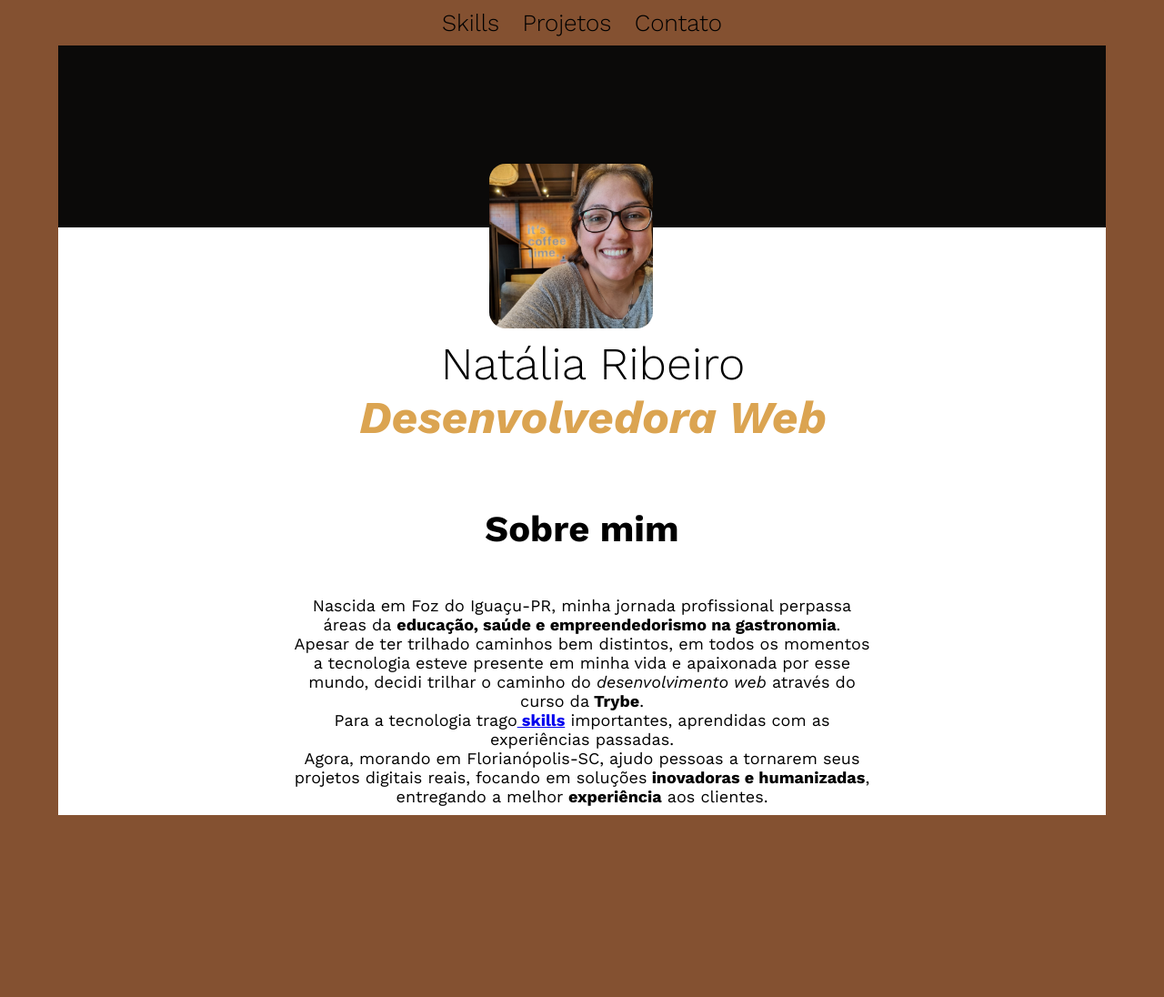
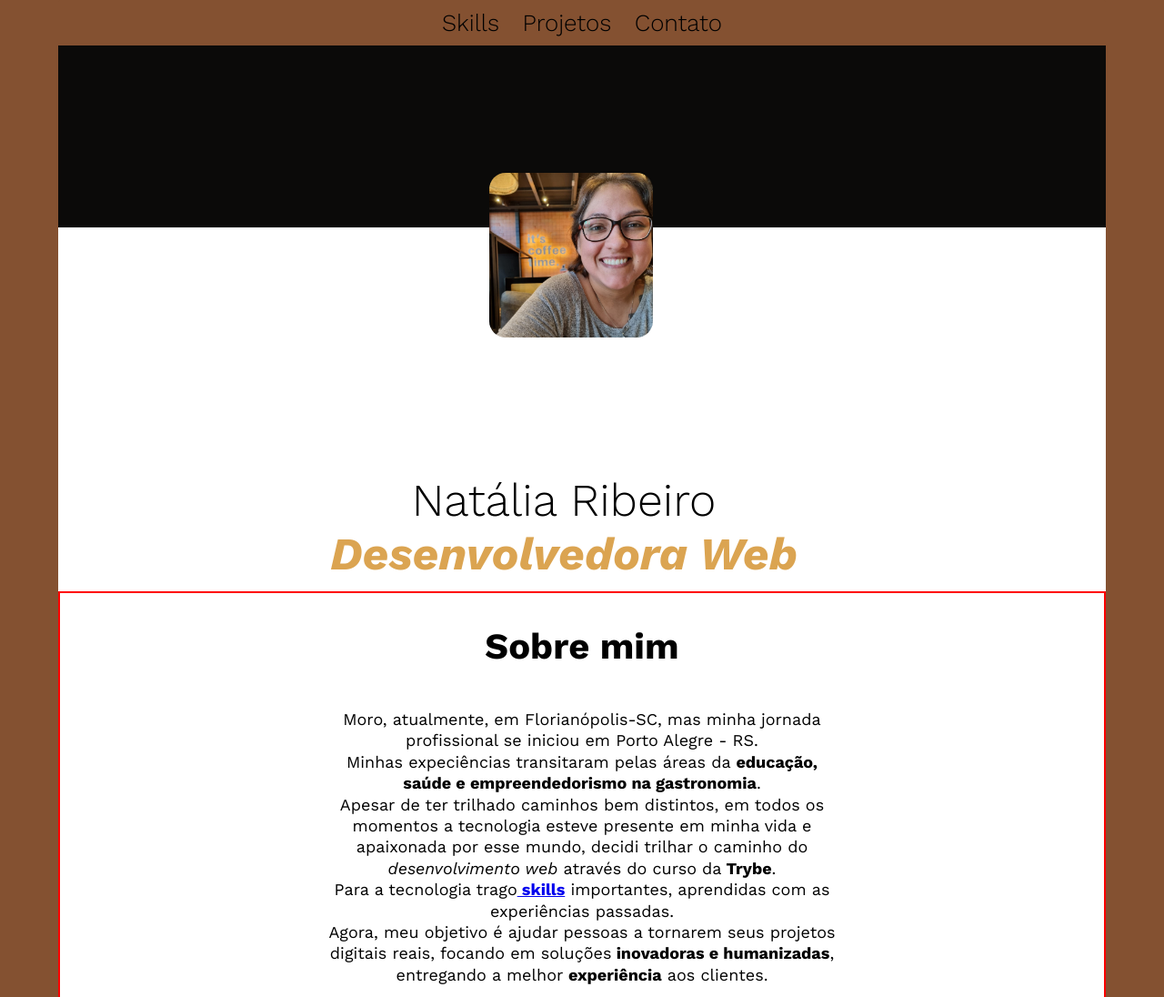
Before and after one commit to nataliaribeiro-dev/myPortfolio, a plain HTML site: page index.html in a window 1280 px wide. Shown: the top 1096 px of the page at 91% size. Before the commit the page ends 896 px from the top, so only its background shows below. Drawn offline with nearby package versions, Linux system fonts and the light colour scheme.

Commit message:
update aboutMe div

```diff
--- a/index.html
+++ b/index.html
@@ -36,7 +36,8 @@
             <h2>Sobre mim</h2>
 
             <div class="content">
-                <p>Nascida em Foz do Iguaçu-PR, minha jornada profissional perpassa áreas da <strong>educação, saúde e empreendedorismo na gastronomia</strong>.<br>Apesar de ter trilhado caminhos bem distintos, em todos os momentos a tecnologia esteve presente em minha vida e apaixonada por esse mundo, decidi trilhar o caminho do <em>desenvolvimento web</em> através do curso da<strong> Trybe</strong>. <br>Para a tecnologia trago<a href="#skills"><strong> skills</strong></a> importantes, aprendidas com as experiências passadas. <br> Agora, morando em Florianópolis-SC, ajudo pessoas a tornarem seus projetos digitais reais, focando em soluções<strong> inovadoras e humanizadas</strong>, entregando a melhor <strong>experiência</strong> aos clientes.</p>
+                <p>Moro, atualmente, em Florianópolis-SC, mas minha jornada profissional se iniciou em Porto Alegre - RS. <br>
+                Minhas expeciências transitaram pelas áreas da <strong>educação, saúde e empreendedorismo na gastronomia</strong>.<br>Apesar de ter trilhado caminhos bem distintos, em todos os momentos a tecnologia esteve presente em minha vida e apaixonada por esse mundo, decidi trilhar o caminho do <em>desenvolvimento web</em> através do curso da<strong> Trybe</strong>. <br>Para a tecnologia trago<a href="#skills"><strong> skills</strong></a> importantes, aprendidas com as experiências passadas. <br> Agora, meu objetivo é ajudar pessoas a tornarem seus projetos digitais reais, focando em soluções<strong> inovadoras e humanizadas</strong>, entregando a melhor <strong>experiência</strong> aos clientes.</p>
 
             </div>
 
--- a/style.css
+++ b/style.css
@@ -57,7 +57,7 @@ header{
 img{
     position:absolute;
     z-index: 2;
-    margin-top: -70px;
+    margin-top: -60px;
     left: 42%;
     width: 180px;
     border: 10px solid 2px;
@@ -67,11 +67,11 @@ img{
 
 
 .name{
-    position: relative;
-    z-index: 1;
+    position: absolute;
+    z-index: 2;
     text-align: center;
     width: 50%;
-    top: 120px;
+    top: 65%;
     bottom: 50px;
     left: 300px;
     font-size: 50px;
@@ -91,22 +91,25 @@ img{
 
 .aboutme h2{
     font-size: 40px;
-    padding: 40px;
+    padding: 35px;
 }
 
 .aboutme{
     background-color: #fff;
     position: relative;
-    top: 150px;
+    top: 400px;
     text-align: center;
+    border: 2px solid red;
 
 }
 
 .content{
-    width: 55%;
+    width: 50%;
     padding: 10px;
     margin: auto;
     text-align: center;
     margin-bottom: 20px;
-    font-size: large;
+    font-size: 18px;
+    line-height: 1.3;
+
 }
```
